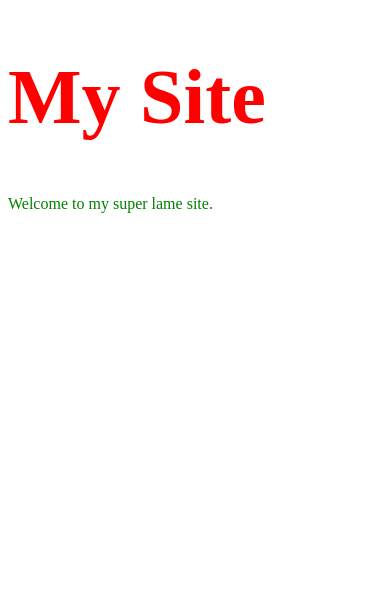
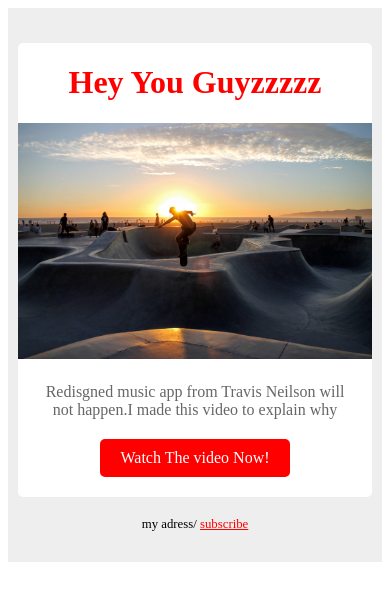
Before and after one commit to senhorsulaiman/Jade-Test, a plain HTML site: page index.html in a window 390 px wide. Drawn offline with Linux system fonts and the light colour scheme.

Commit message:
responsive email
I made rsponsive html page using jade and sass!

```diff
--- a/index.html
+++ b/index.html
@@ -2,11 +2,17 @@
 <html>
   <head>
     <meta charset="utf-8">
-    <title>my awesome web app</title>
+    <title>my awesome jade text</title>
     <link rel="stylesheet" href="my.css">
   </head>
   <body>
-    <h1>My Site</h1>
-    <p>Welcome to my super lame site.</p>
+    <div class="email-background">
+      <div class="pre-header">A long time ago you signed about a music app I designed  for IOS.I have some news for you</div>
+      <div class="email-container">
+        <h1>Hey You Guyzzzzz</h1><img src="response.jpg">
+        <p>Redisgned music app from Travis Neilson will not happen.I made this video to explain why</p><a href="#" class="cta">Watch The video Now!</a>
+      </div>
+      <div class="footer-junk">my adress/ <a href="#">subscribe</a></div>
+    </div>
   </body>
 </html>
--- a/my.sass
+++ b/my.sass
@@ -1,11 +1,52 @@
+.email-background
+	background: #eee
+	padding: 10px
+
+
+.email-container
+	max-width: 500px
+	margin: 0 auto
+	background: white
+	text-align: center
+	font-family: 'san-serif'
+	padding-bottom: 20px
+	border-radius: 5px
+	overflow: hidden
+
+	img
+		width: 100%
+.pre-header
+	@extend .email-container
+	background: #eee
+	color: #eee
+	font-size: 5px
+a
+	color: red
+
 
 h1
 	color: red
-	font-size: 78px
+
 
 p
-	color: green
+	color: #666
+	margin: 20px
+	font-size: 1em
+	line-hieght: 1.5
+	text-align: center
 	transition: all 0.3s ease-in-out
 
 	&:hover
 		color: pink
+.cta
+	text-decoration: none
+	display: inline-block
+	padding: 10px 20px
+	background: red
+	color: white
+	border-radius: 5px
+
+.footer-junk
+	text-align: center
+	padding: 20px
+	font-size: 0.8em
```
Also changed, not shown: my.css, response.jpg (added), 2 other files.
